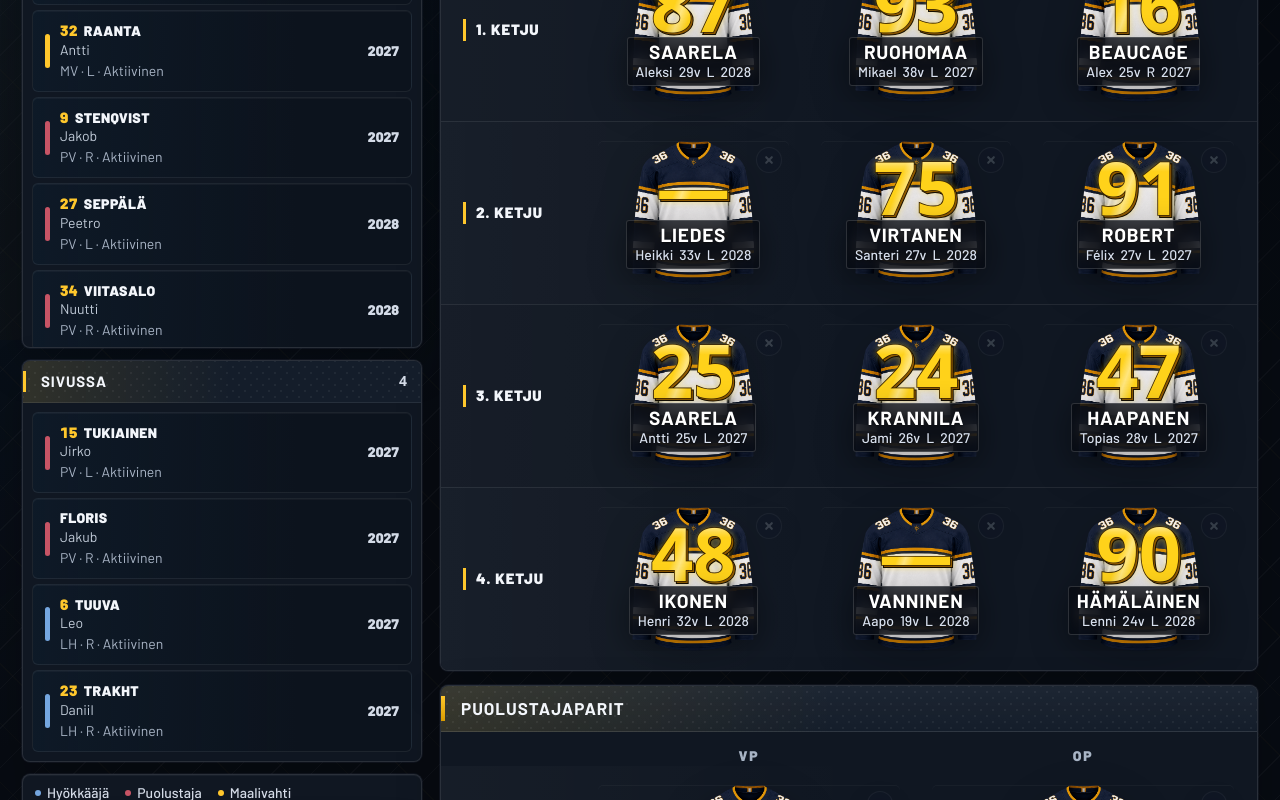
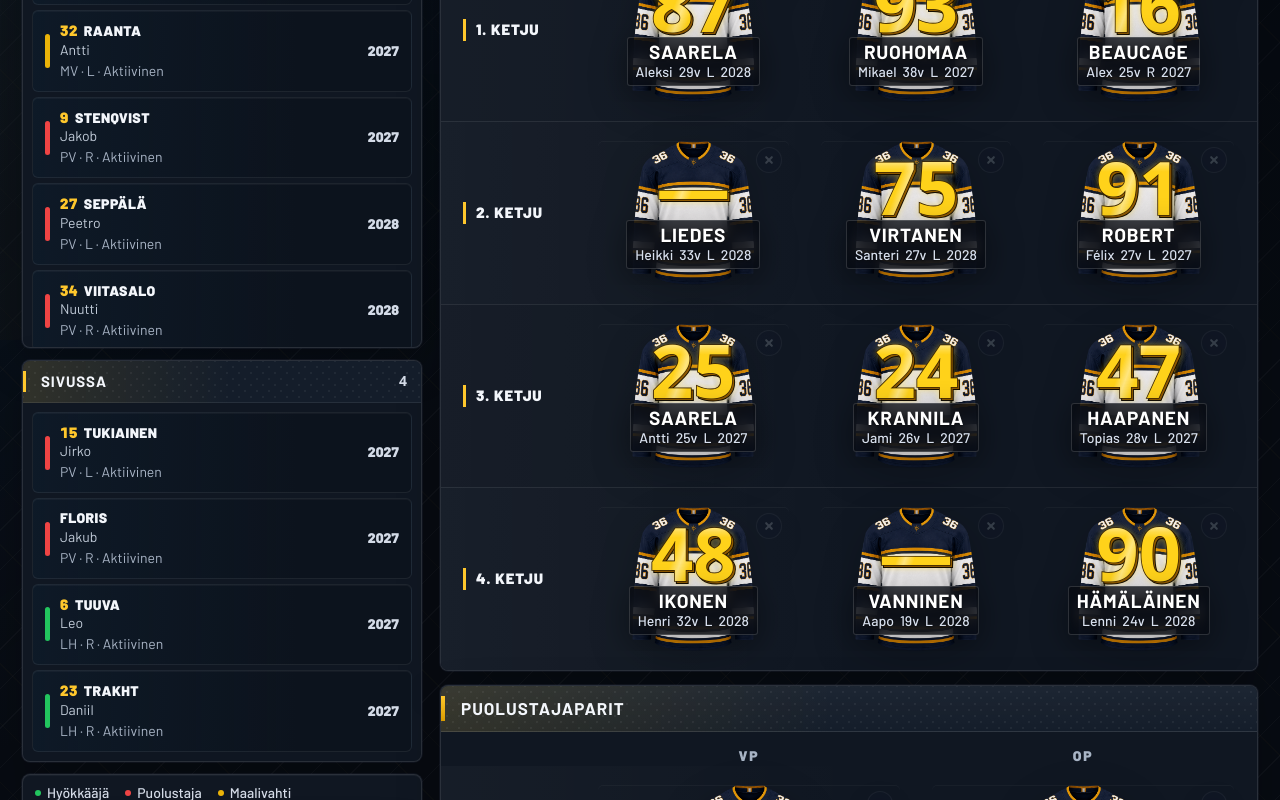
Before and after one commit to Mgrmjp/lukko-lineup, a Svelte app: page / in a window 1280 px wide. Shown: the part 460-1260 px from the top of the page. Built offline with nearby package versions, Linux system fonts and the light colour scheme; a web font is replaced by a local one.

Commit message:
style: update position colors - green/red/gold for forward/defender/goalie

```diff
--- a/src/styles.css
+++ b/src/styles.css
@@ -608,15 +608,15 @@ button { font: inherit; }
 }
 
 .legend-dot.forward {
-  background: var(--blue-primary);
+  background: #22c55e;
 }
 
 .legend-dot.defender {
-  background: var(--red-primary);
+  background: #ef4444;
 }
 
 .legend-dot.goalie {
-  background: var(--accent);
+  background: #eab308;
 }
 
 .roster-card {
@@ -679,16 +679,16 @@ button { font: inherit; }
 }
 
 .position-mv {
-  background: var(--accent);
+  background: #eab308;
 }
 
 .position-pv {
-  background: var(--red-primary);
+  background: #ef4444;
 }
 
 .position-kh,
 .position-lh {
-  background: var(--blue-primary);
+  background: #22c55e;
 }
 
 .roster-card__main {
```
